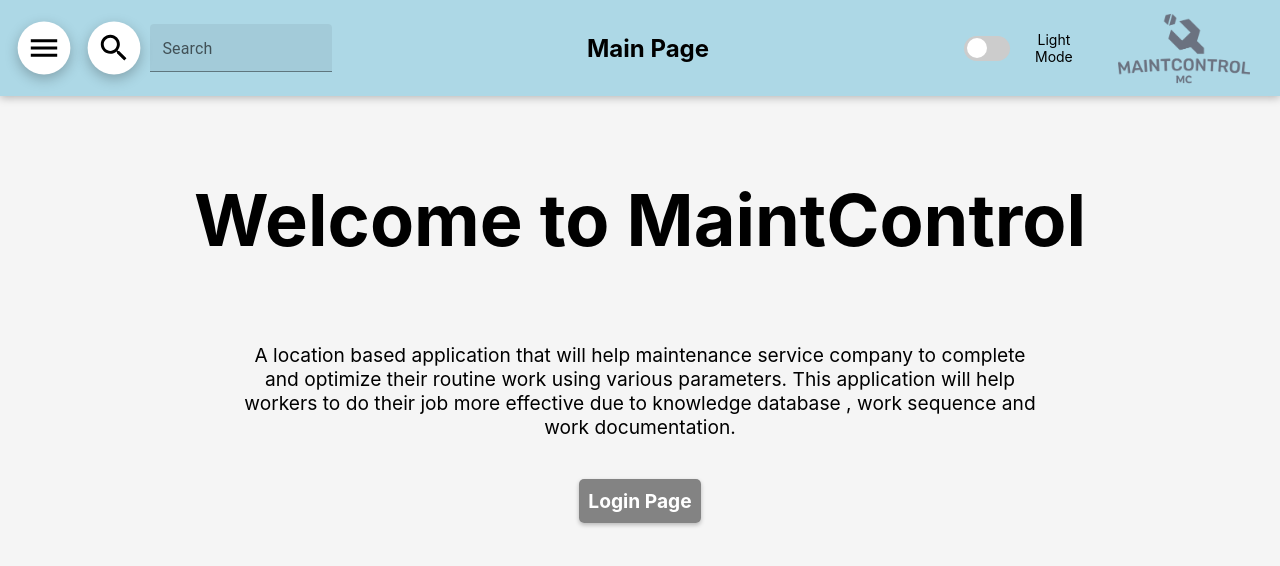
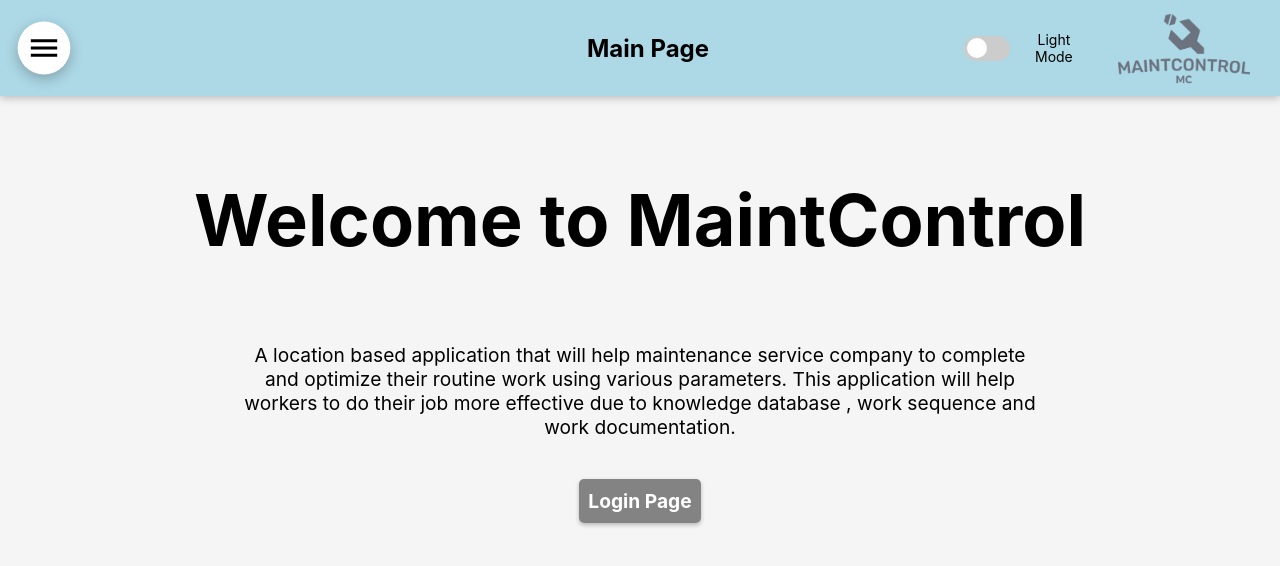
Before and after one commit to iiTzShaa/MaintControl, a React (Create React App) app: page / in a window 1280 px wide. Shown: the top 566 px of the page. Built offline with nearby package versions, Linux system fonts and the light colour scheme.

Commit message:
searchBar removal

```diff
--- a/src/components/header/Header.js
+++ b/src/components/header/Header.js
@@ -44,22 +44,6 @@
     <div className="header">
       <div className="buttonsContent">
         <AccountMenu icon={MenuIcon} />
-        <div className="searchBarContent">
-          <SearchIcon
-            className="Icon searchIcon"
-            onClick={(event) =>
-              event.currentTarget.nextSibling.firstChild.focus()
-            }
-          />
-          <div className="searchBarH">
-            <TextField
-              id="outlined-basic"
-              label="Search"
-              variant="filled"
-              size="small"
-            />
-          </div>
-        </div>
       </div>
 
       <div className="pageName">{pageNameHandler(props.location)}</div>
```
Also changed, not shown: 1 other file (tests, documents, lock files or other folders).
